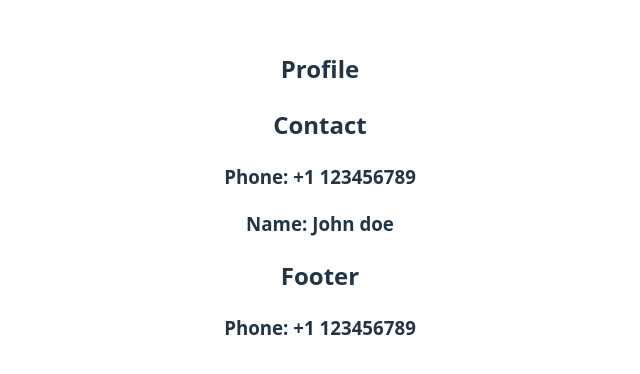
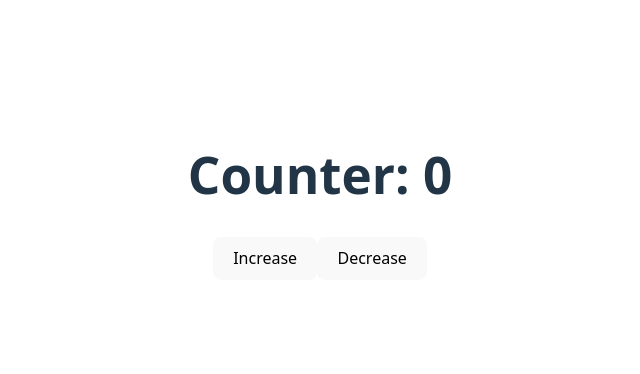
Before and after one commit to roirude/learn_react, a React (Vite) app in the folder hook-practice/: page / in a window 1280 px wide. Shown: the part 204-578 px from the top of the page, without its empty margins (320-960 px from the left). Built offline with nearby package versions, Linux system fonts and the light colour scheme.

Commit message:
Used useReducer to manage state

```diff
--- a/hook-practice/src/App.tsx
+++ b/hook-practice/src/App.tsx
@@ -1,14 +1,45 @@
 
+import { useReducer } from 'react'
 import './App.css'
-import Footer from './components/Footer'
-import Profile from './components/Profile'
 
 function App() {
+  const initialState = { counter: 0 }
+
+  interface State {
+    counter: number;
+  }
+
+  interface IncreaseAction {
+    type: "increase";
+  }
+
+  interface DecreaseAction {
+    type: "decrease";
+  }
+
+  type Action = IncreaseAction | DecreaseAction;
+
+  const reducer = (state: State, action: Action): State => {
+    switch (action.type) {
+      case "increase": {
+        return { counter: state.counter + 1 }
+      }
+      case "decrease": {
+        return { counter: state.counter - 1 }
+      }
+      default: {
+        return state
+      }
+    }
+  }
+
+  const [state, dispatch] = useReducer(reducer, initialState)
 
   return (
     <>
-      <Profile />
-      <Footer />
+      <h1>Counter: {state.counter}</h1>
+      <button onClick={() => dispatch({ type: "increase" })}>Increase</button>
+      <button onClick={() => dispatch({ type: "decrease" })}>Decrease</button>
     </>
   )
 }
```
